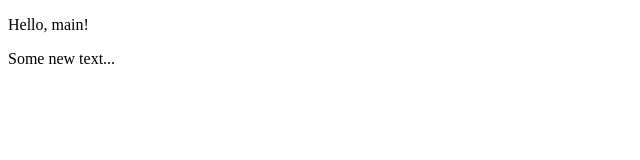
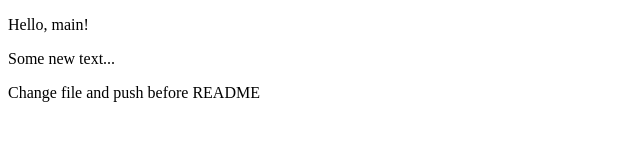
Before and after one commit to YuliyaVoloboy/js-test, a plain HTML site: page main.html in a window 1280 px wide. Shown: the whole page, without its empty margins (0-640 px from the left). Drawn offline with Linux system fonts and the light colour scheme.

Commit message:
before README file

```diff
--- a/main.html
+++ b/main.html
@@ -8,5 +8,6 @@
 <body>
     <p>Hello, main!</p>
     <p>Some new text...</p>
+    <p>Change file and push before README</p>
 </body>
 </html>
```
